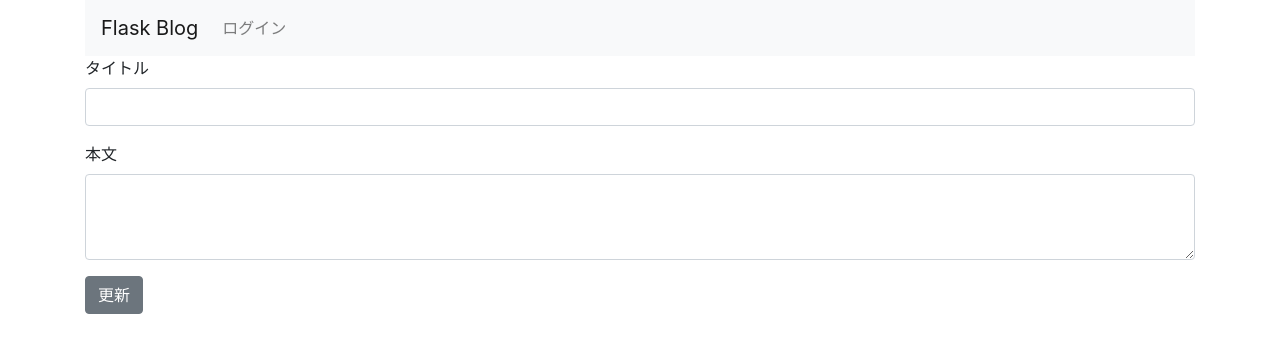
After one commit to mosidas/simple_blog, a Flask app: template flask_blog/templates/entries/edit.html in a window 1280 px wide. The commit adds this page. Shown: the top 353 px of the page. Run offline with Flask 3, Linux system fonts and the light colour scheme; the template is opened without the code that fills it, so the values that code supplies are empty; some libraries are stand-ins or nearby versions.

Commit message:
[mod] edit update

```diff
--- /dev/null
+++ b/flask_blog/templates/entries/edit.html
@@ -0,0 +1,16 @@
+{% extends "layout.html" %}
+{% block body %}
+
+<form action="{{ url_for('update_entry',id=entry.id) }}" method="post" class="add-entry">
+    <div class="form-group">
+        <label for="InputTitle">タイトル</label>
+        <input type="text" class="form-control" id="InputTitle" name="title" value="{{ entry.title }}">
+    </div>
+    <div class="form-group">
+        <label for="InputText">本文</label>
+        <textarea class="form-control" id="InputText" name="text" rows="3">{{entry.text | safe }}</textarea>
+    </div>
+    <button type="submit" class="btn btn-secondary">更新</button>
+</form>
+
+{% endblock %}
--- a/flask_blog/templates/entries/index.html
+++ b/flask_blog/templates/entries/index.html
@@ -5,6 +5,7 @@
     <div class="card">
         <div class="card-body">
             <h5 class="card-title">{{entry.title}}</h5>
+            <a href="{{url_for('show_entry',id=entry.id)}}" class="card-link">続きを読む</a>
         </div>
     </div>
 {% else %}
```
Also changed, not shown: flask_blog/templates/entries/show.html (added, +23 -0 lines), flask_blog/views/entries.py (+26 -0 lines).
